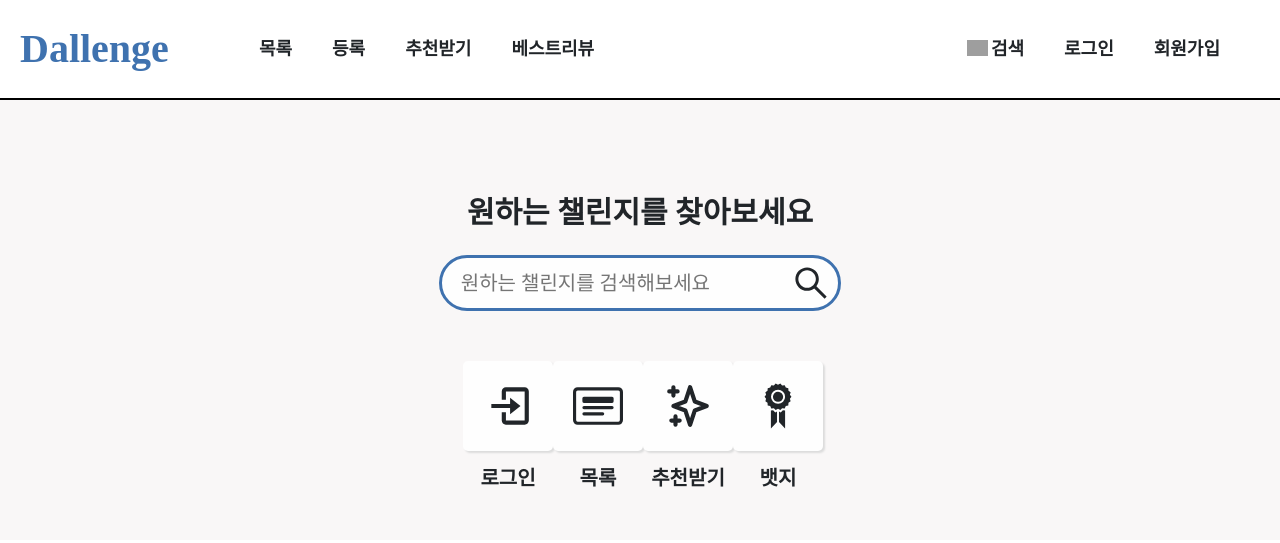
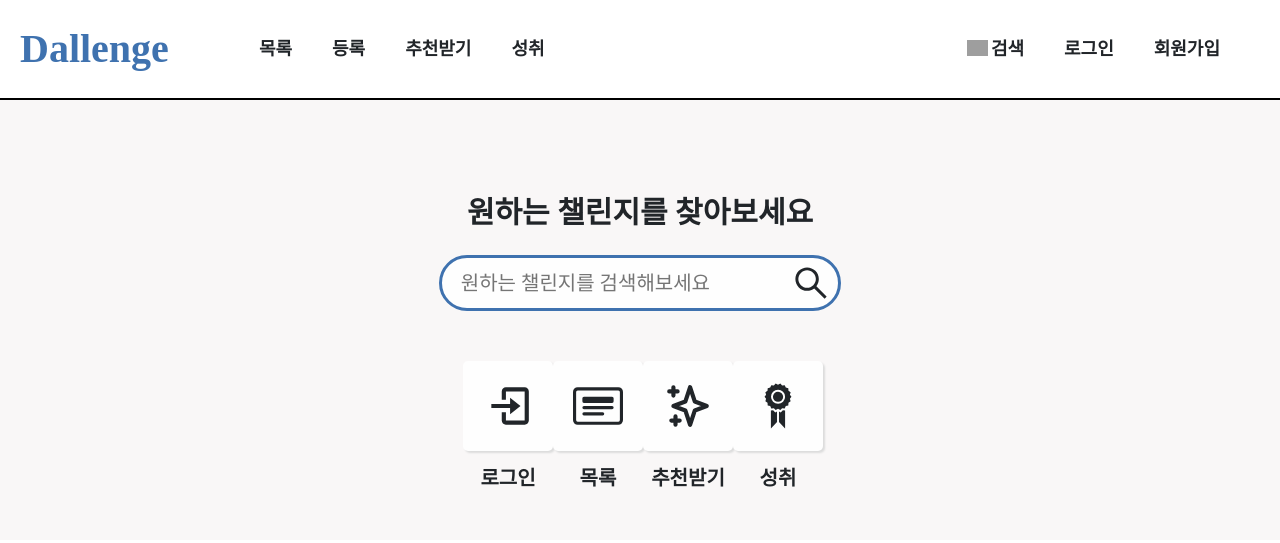
Before and after one commit to dallenge/Front, a React (Create React App) app: page / in a window 1280 px wide. Shown: the top 543 px of the page. Built offline with nearby package versions, Linux system fonts and the light colour scheme; no server answers; grey boxes are pictures that could not be loaded; a web font is replaced by a local one.

Commit message:
:sparkles: Feat : 성취 페이지 routing 추가

```diff
--- a/src/App.tsx
+++ b/src/App.tsx
@@ -18,6 +18,7 @@ import Recommendation from './Routes/Recommendation';
 import TestRecommendation from './Routes/Recommendation/Test';
 import HashTagRecommendation from './Routes/Recommendation/HashTag';
 import RandomRecommendation from './Routes/Recommendation/Random';
+import Achievement from './Routes/Achievement/Achivement';
 
 function App() {
   return (
@@ -43,6 +44,7 @@ function App() {
         <Route path="/get-recommendations/test" element={<TestRecommendation />} />
         <Route path="/get-recommendations/hashtag" element={<HashTagRecommendation />} />
         <Route path="/get-recommendations/random" element={<RandomRecommendation />} />
+        <Route path="/achievement" element={<Achievement />} />
         <Route path="*" element={<GetBadRoot />} />
       </Routes>
     </div>
--- a/src/Components/Home/Icons.tsx
+++ b/src/Components/Home/Icons.tsx
@@ -29,11 +29,11 @@ function Icons() {
         </S.IconBox>
         <S.Text>추천받기</S.Text>
       </S.IconContainer>
-      <S.IconContainer>
+      <S.IconContainer onClick={() => navigate('/achievement')}>
         <S.IconBox>
           <GiAchievement size={50} />
         </S.IconBox>
-        <S.Text>뱃지</S.Text>
+        <S.Text>성취</S.Text>
       </S.IconContainer>
     </S.IconWrapper>
   );
--- a/src/Components/Navi/Navbar.tsx
+++ b/src/Components/Navi/Navbar.tsx
@@ -75,10 +75,11 @@ function Navbar() {
           </Menu>
           <Menu
             onClick={() => {
+              navigate('/achievement');
               closeBar();
             }}
           >
-            베스트리뷰
+            성취
           </Menu>
         </div>
       </div>
--- /dev/null
+++ b/src/Routes/Achievement/Achivement.tsx
@@ -0,0 +1,8 @@
+function Achievement() {
+  return (
+    <div>
+      <p>성취 페이지입니다</p>
+    </div>
+  );
+}
+export default Achievement;
```
